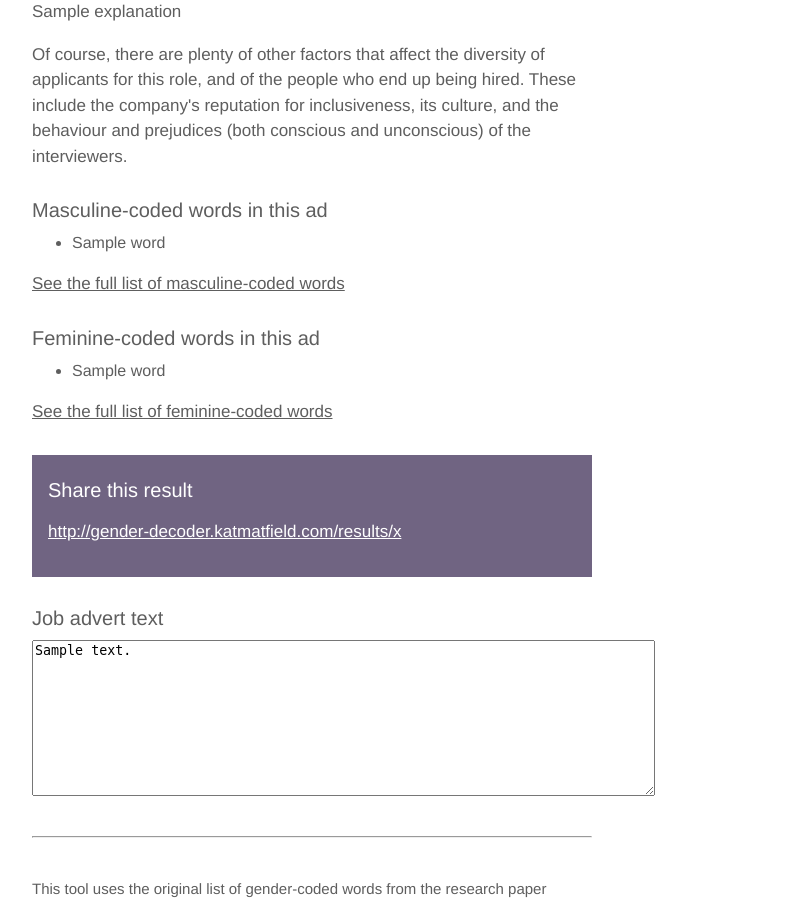
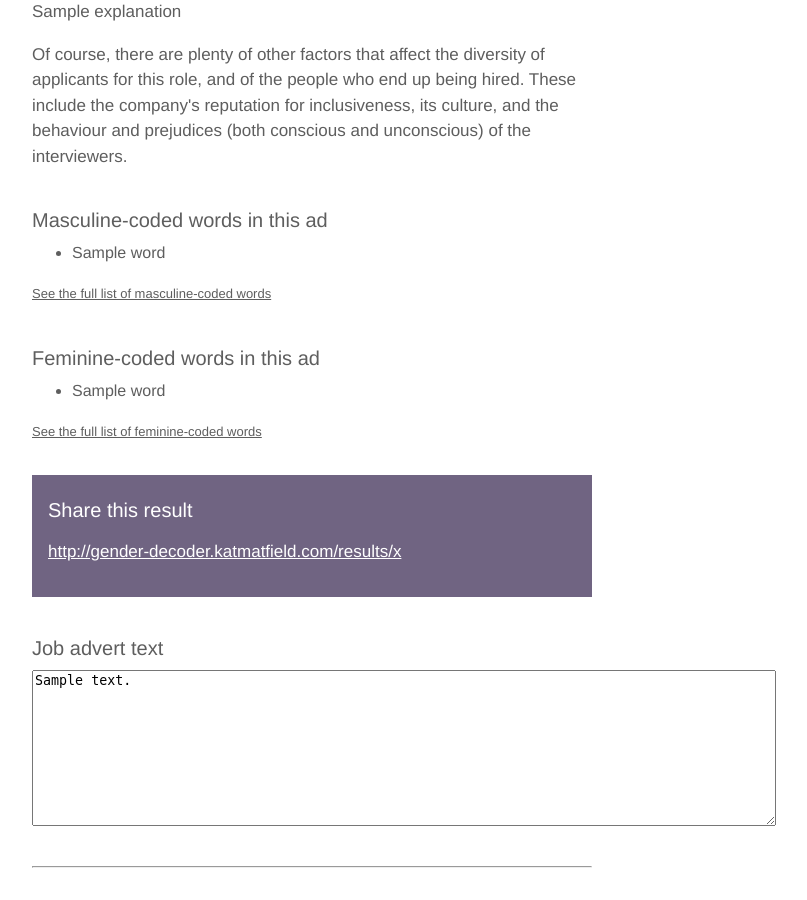
Before and after one commit to lovedaybrooke/gender-decoder, a Django app: template genderjobcheck/templates/results.html in a window 1280 px wide. Shown: the part 261-1161 px from the top of the page, without its empty margins (328-1135 px from the left). Run offline with Django 3.2, Linux system fonts and the light colour scheme; tables that the repository leaves empty hold one stand-in row (values such as "Sample post"); the template is opened without the code that fills it: values that come from a table or form of the project are taken from there, most other values are stand-ins (such as "Sample title", 1, 10 or a date in 2020); parts of the project's set-up code (start-up, migrations or seed data) failed here and were passed over.

Commit message:
Style tweaks

```diff
--- a/genderjobcheck/static/main.css
+++ b/genderjobcheck/static/main.css
@@ -13,11 +13,15 @@
 
 h1 {
 	font-weight: normal;
-	color: white;
 	text-align: center;
 	font-size: 40px;
 	margin: 0;
 	letter-spacing: 2px;
+}
+
+h1 a {
+	text-decoration: none;
+	color: white !important;
 }
 
 h2 {
@@ -30,7 +34,7 @@
 h3 {
 	font-size: 20px;
 	font-weight: 500;
-	margin-top: 30px;
+	margin-top: 40px;
 	margin-bottom: 10px;
 
 }
@@ -122,6 +126,10 @@
 	color: #5E5E5E;
 }
 
+a.reference {
+	font-size: 13px;
+}
+
 #again {
 	width: 240px;
 	text-align: center;
--- a/genderjobcheck/static/phone.css
+++ b/genderjobcheck/static/phone.css
@@ -3,10 +3,15 @@
 	padding: 20px 10px;
 }
 
-h1 {
+h1 a {
 	font-size: 26px;
 	margin: 0;
 	letter-spacing: 1px;
+	text-align: center;
+}
+
+h1  {
+	text-decoration: none;
 }
 
 h2 {
@@ -16,7 +21,7 @@
 
 h3 {
 	font-size: 18px;
-	margin-top: 10px 0px;
+	margin-top: 15px 0px;
 }
 
 h4 {
--- a/genderjobcheck/templates/basic-layout.html
+++ b/genderjobcheck/templates/basic-layout.html
@@ -19,7 +19,7 @@
   <body>
 
   <div class="header">
-    <h1>Gender Decoder for Job Ads</h1>
+    <h1><a href="/">Gender Decoder for Job Ads</a></h1>
   </div>
 
   <div class="main-content">
--- a/genderjobcheck/templates/home.html
+++ b/genderjobcheck/templates/home.html
@@ -7,7 +7,7 @@
 		<form action="/assess" method="post">
 		{% csrf_token %}
 		<label for="texttotest">Paste your job ad here</label>
-		<textarea name="texttotest" id="texttotest" cols="75" rows="20"></textarea>
+		<textarea name="texttotest" id="texttotest" cols="90" rows="20"></textarea>
 		<input type="submit" value="Check this ad" class="button"/>
 		</form>
     {% endblock %}
--- a/genderjobcheck/templates/results.html
+++ b/genderjobcheck/templates/results.html
@@ -16,7 +16,7 @@
 			{% else %}
 			<p>No masculine-coded words were found.</p>
 			{% endif %}
-			<p><a href="/about#masculine">See the full list of masculine-coded words</a></p>
+			<p><a class="reference" href="/about#masculine">See the full list of masculine-coded words</a></p>
 		</div>
 		<div id="feminine">
 			<h3>Feminine-coded words in this ad</h3>
@@ -29,7 +29,7 @@
 			{% else %}
 			<p>No feminine-coded words were found.</p>
 			{% endif %}
-			<p><a href="/about#feminine">See the full list of feminine-coded words</a></p>
+			<p><a class="reference" href="/about#feminine">See the full list of feminine-coded words</a></p>
 		</div>
 		<div id="share">
 	        <h3>Share this result</h3>
@@ -37,6 +37,6 @@
 		</div>
     	<div id="results">
 	        <h3>Job advert text</h3>
-	        <textarea name="texttotest" id="texttotest" cols="75" rows="10">{{ job_ad.text }}</textarea>
+	        <textarea name="texttotest" id="texttotest" cols="90" rows="10">{{ job_ad.text }}</textarea>
         </div>
         {% endblock %}
```
